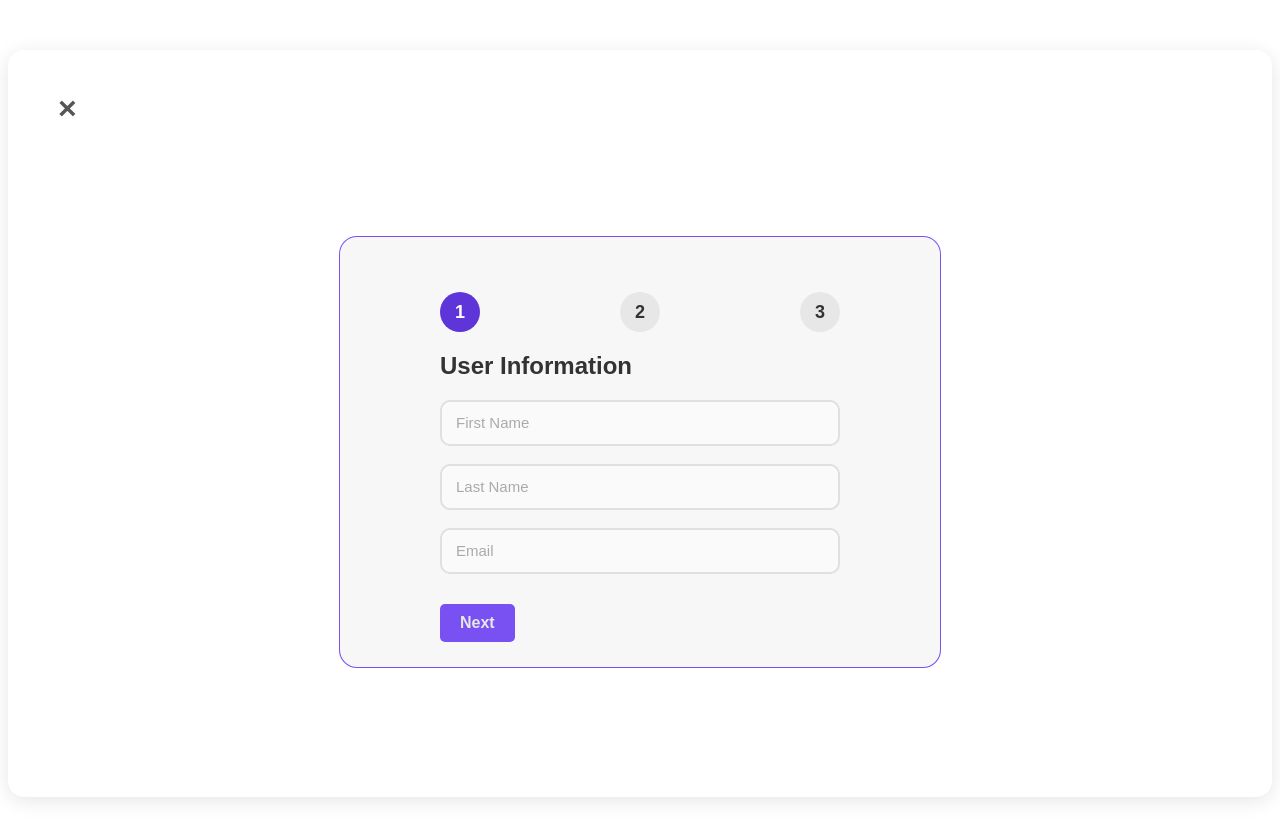
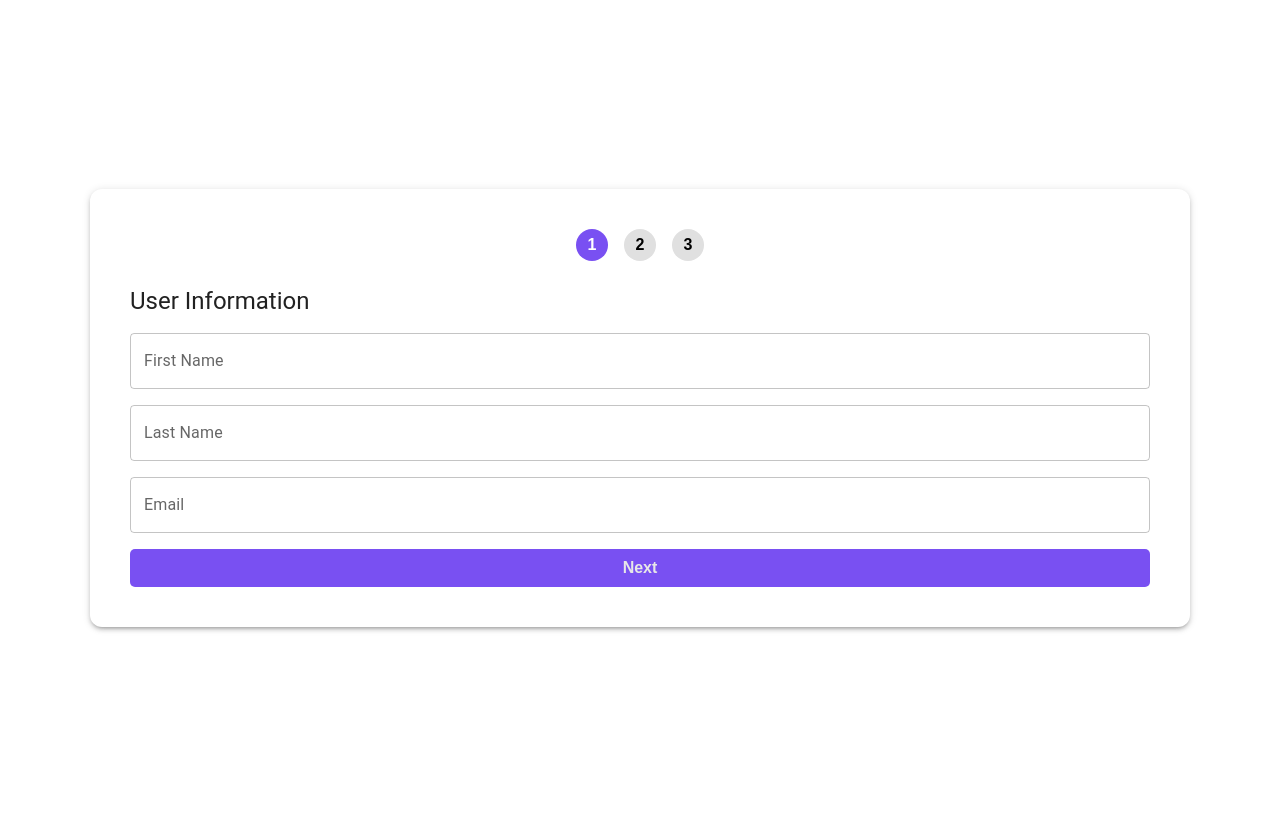
Before and after one commit to lampros99/react-register-form, a React (Create React App) app: page / in a window 1280 px wide. Shown: the top 840 px of the page. After the commit the page ends 816 px from the top, so only its background shows below. Built offline with nearby package versions, Linux system fonts and the light colour scheme; some icons are missing.

Commit message:
feat: add Material UI

```diff
--- a/package.json
+++ b/package.json
@@ -4,6 +4,10 @@
   "version": "0.1.0",
   "private": true,
   "dependencies": {
+    "@emotion/react": "^11.14.0",
+    "@emotion/styled": "^11.14.1",
+    "@mui/icons-material": "^7.3.4",
+    "@mui/material": "^7.3.4",
     "@testing-library/dom": "^10.4.1",
     "@testing-library/jest-dom": "^6.9.1",
     "@testing-library/react": "^16.3.0",
--- a/src/App.js
+++ b/src/App.js
@@ -4,14 +4,24 @@ import Address from "./componets/address";
 import Confirmation from "./componets/confirmation";
 import { toast, ToastContainer } from "react-toastify";
 import "react-toastify/dist/ReactToastify.css";
-
+import { Box, IconButton, Paper } from "@mui/material";
+import CloseIcon from "@mui/icons-material/Close";
 
 export default function App() {
   return (
-    <div>
+    <Box
+      sx={{
+        minHeight: "100vh",
+        display: "flex",
+        alignItems: "center",
+        justifyContent: "center",
+        bgcolor: "background.#7950f2",
+        px: 2,
+      }}
+    >
       <Steps />
       <ToastContainer position="top-center" autoClose={2000} />
-    </div>
+    </Box>
   );
 }
 
@@ -24,58 +34,85 @@ function Steps() {
     email: "",
     street: "",
     city: "",
+    phoneNumber: "",
   });
 
-  // function handleNext() {
-  //   if (step === 1) {
-  //     if (!formData.firstName || !formData.lastName || !formData.email) {
-  //       alert("Please fill in all required fields.");
-  //       return;
-  //     }
-  //   }
-  //   if (step === 2) {
-  //     if (!formData.street || !formData.city) {
-  //       alert("Please fill in all required fields.");
-  //       return;
-  //     }
-  //   }
-  //   if (step < 3) setStep((s) => s + 1);
-  // }
-
-  // function handlePrevious() {
-  //   if (step > 1) setStep((s) => s - 1);
-  // }
-
-  // function handleSubmit() {
-  //   console.log("Submitted data:", formData);
-
-  //   toast.success("Registration Successful!", {
-  //     position: "top-center",
-  //     autoClose: 2000,
-  //   });
-  //   setTimeout(() => setIsOpen(false), 2500);
-  // }
-
   return (
-    <div className="steps-container">
-      <button className="close" onClick={() => setIsOpen((is) => !is)}>
-        &times;
-      </button>
+    <Box
+      sx={{
+        position: "relative",
+        width: "100%",
+        maxWidth: { xs: "95%", sm: 600, md: 900, lg: 1100 },
+      }}
+    >
+      <IconButton
+        onClick={() => setIsOpen((is) => !is)}
+        sx={{ position: "absolute", top: 8, right: 8 }}
+      >
+        <CloseIcon />
+      </IconButton>
 
       {isOpen && (
-        <div className="steps">
-          <div className="numbers">
-            <div className={`${step >= 1 ? "active" : ""}`}>1</div>
-            <div className={`${step >= 2 ? "active" : ""}`}>2</div>
-            <div className={`${step >= 3 ? "active" : ""}`}>3</div>
-          </div>
+        <Paper
+          sx={{
+            p: { xs: 2, sm: 3, md: 5 },
+            borderRadius: 3,
+            boxShadow: 3,
+            bgcolor: "background.paper",
+          }}
+        >
+          <Box display="flex" justifyContent="center" gap={2} mb={3}>
+            {[1, 2, 3].map((num) => (
+              <Box
+                key={num}
+                sx={{
+                  width: 32,
+                  height: 32,
+                  borderRadius: "50%",
+                  display: "flex",
+                  alignItems: "center",
+                  justifyContent: "center",
+                  bgcolor: step >= num ? "#7950f2" : "grey.300",
+                  color: step >= num ? "#fff" : "#000",
+                  fontWeight: "bold",
+                }}
+              >
+                {num}
+              </Box>
+            ))}
+          </Box>
 
-          {step === 1 && <UserInformation formData={formData} setFormData={setFormData} onNext={() => setStep((s) => s + 1)} />}
-          {step === 2 && <Address formData={formData} setFormData={setFormData} onNext={() => setStep((s) => + 3)} onPrevious={() => setStep((s) => s - 1)} />}
-          {step === 3 && <Confirmation formData={formData} onPrevious={() => setStep((s) => s - 1)} onSubmit={() => { toast.success("Registration Successful!"); setIsOpen(false);}} />}
+          {step === 1 && (
+            <UserInformation
+              formData={formData}
+              setFormData={setFormData}
+              onNext={() => setStep((s) => s + 1)
 
-        </div>
+              }
+            />
+          )}
+
+          {step === 2 && (
+            <Address
+              formData={formData}
+              setFormData={setFormData}
+              onNext={() => setStep((s) => s + 1)}
+              onPrevious={() => setStep((s) => s - 1)}
+            />
+          )}
+
+          {step === 3 && (
+            <Confirmation
+              formData={formData}
+              onPrevious={() => setStep((s) => s - 1)}
+              onSubmit={() => {
+                toast.success("Registration Successful!");
+                setIsOpen(false);
+              }}
+            />
+          )}
+        </Paper>
       )}
-    </div>
+    </Box>
   );
 }
--- a/src/componets/address.js
+++ b/src/componets/address.js
@@ -1,4 +1,5 @@
 import { useForm } from "react-hook-form";
+import { Box, TextField, Button, Typography } from "@mui/material";
 
 function Address({ formData, setFormData, onNext, onPrevious }) {
   const {
@@ -10,34 +11,39 @@ function Address({ formData, setFormData, onNext, onPrevious }) {
   });
 
   const onSubmit = (data) => {
-    setFormData({ ...formData, ...data});
+    setFormData((prev) => ({ ...prev, ...data}));
     onNext();
   }
 
   return (
     <form onSubmit={handleSubmit(onSubmit)}>
-      <h2>Address</h2>
-      <div className="input-group">
-      <input
-        placeholder="Street"
+      <Typography variant="h5" mb={2}>Address</Typography>
+      <Box display="flex" flexDirection="column" gap={2}>
+      <TextField
+        label="Street"
         {...register("street", { required: "Street is required" })}
         />
-        {errors.street && <p className="error">{errors.street.message}</p>}
-      </div>
 
-      <div className="input-group">
-      <input
-        placeholder="City"
+      <TextField
+        label="City"
         {...register("city", { required: "City is required" })}
+        error={!!errors.city}
+        helperText={errors.city?.message}
       />
-      {errors.city && <p className="error">{errors.city.message}</p>}
-      </div>
 
-      <div className="buttons">
-        <button type="button" onClick={onPrevious}>Previous</button>
-        <button type="submit" className="button" >Next</button>
-      </div>
-    </form>
+      <TextField
+      label="phone-number"
+      {...register("phoneNumber", { required: "Phone number is required" })}
+      error={!!errors.phoneNumber}
+      helperText={errors.phone?.message}
+      />
+
+      <Box display="flex" gap={2} justifyContent="flex-end" >
+        <Button sx={{borderColor: '#7950f2', color: "#7950f2"}} variant="outlined" onClick={onPrevious}>Previous</Button>
+        <button type="submit" variand="contained" className="button" >Next</button>
+      </Box>
+    </Box>
+  </form>
   );
 }
 
--- a/src/componets/confirmation.js
+++ b/src/componets/confirmation.js
@@ -1,25 +1,31 @@
+import { Box, Typography, Button } from "@mui/material";
 
 function Confirmation({ formData, onPrevious, onSubmit }) {
   return (
-    <div>
-      <h2>Confirmation</h2>
-      <p>Please review your information before submitting.</p>
+    <Box>
+      <Typography variant="h5" mb={2}>Confirmation</Typography>
+      <Typography mb={2}>Please review your information before submitting.</Typography>
 
-      <div className="confirmation-details">
-        <h3>User Information</h3>
-        <p><strong>First Name:</strong> {formData.firstName}</p>
-        <p><strong>Last Name:</strong> {formData.lastName}</p>
-        <p><strong>Email:</strong> {formData.email}</p>
+      <Box mb={2}>
+        <Typography variant="h6">User Information</Typography>
+        <Typography><strong>First Name:</strong> {formData.firstName}</Typography>
+        <Typography><strong>Last Name:</strong> {formData.lastName}</Typography>
+        <Typography><strong>Email:</strong> {formData.email}</Typography>
+        </Box>
 
-        <h3>Address</h3>
-        <p><strong>Street:</strong> {formData.street}</p>
-        <p><strong>City:</strong> {formData.city}</p>
-      </div>
-        <div className="buttons">
-        <button type="button" className="button" onClick={onPrevious}>Previous</button>
-        <button type="button" className="button" onClick={onSubmit}>Submit</button>
-      </div>
-    </div>
+        <Box mb={2}>
+        <Typography variant="h6">Address</Typography>
+        <Typography><strong>Street:</strong> {formData.street}</Typography>
+        <Typography><strong>City:</strong> {formData.city}</Typography>
+        <Typography><strong>Number:</strong> {formData.phoneNumber}</Typography>
+        </Box>
+
+        <Box display="flex" gap={2} justifyContent="flex-end">
+        <Button sx={{borderColor: '#7950f2', color: "#7950f2"}} variant="outlined" onClick={onPrevious}>Previous</Button>
+        <Button sx={{borderColor: '#7950f2', color: "#e7e7e7", backgroundColor: "#7950f2"}} variant="contained" onClick={onSubmit}>Submit</Button>
+        </Box>
+
+    </Box>
   );
 }
 
--- a/src/componets/user-information.js
+++ b/src/componets/user-information.js
@@ -1,5 +1,5 @@
 import { useForm } from "react-hook-form";
-import '../index.css'
+import { Box, TextField, Button, Typography } from "@mui/material";
 
 function UserInformation({ formData, setFormData, onNext }) {
 
@@ -19,34 +19,32 @@ function UserInformation({ formData, setFormData, onNext }) {
 
   return (
     <form onSubmit={handleSubmit(onSubmit)}>
-      <h2>User Information</h2>
-    <div className="input-group">
-      <input
-        placeholder="First Name"
+      <Typography variant="h5" mb={2}>User Information</Typography>
+    <Box display="flex" flexDirection="column" gap={2}>
+      <TextField
+      label="First Name"
         {...register("firstName", { required: "First name is required"})}
+        error={!!errors.firstName}
+        helperTest={errors.firstName?.message}
       />
-      {errors.firstName && <p className="error">{errors.firstName.message}</p>}
-      </div>
-      <div className="input-group">
-      <input
-        placeholder="Last Name"
-        {...register("lastName", { required: "Last name is required" })}
+      <TextField
+      label="Last Name"
+        {...register("lastName", { required: "Last name is required"})}
+        error={!!errors.lastName}
+        helperTest={errors.lastName?.message}
       />
-      {errors.lastName && <p className="error">{errors.lastName.message}</p>}
-      </div>
-      <div className="input-group">
-      <input
-        type="email"
-        placeholder="Email"
-        {...register("email", {required: "Email is required",
-          pattern: {value: /^\S+@\S+\.\S+$/, message: "Invalid email"}
+      <TextField
+        label="Email"
+        tupe="email"
+        {...register("email", {
+          required: "Last name is required",
+          pattern: { value: /^\S+@\S+\.\S+$/, message: "Invalid email"}
         })}
+        error={!!errors.email}
+        helperText={errors.email?.message}
       />
-      {errors.email && <p className="error">{errors.email.message}</p>}
-    </div>
-    <div className="buttons">
        <button type="submit" className="button">Next</button>
-      </div>
+      </Box>
     </form>
   );
 }
```
Also changed, not shown: 1 other file (tests, documents, lock files or other folders).
